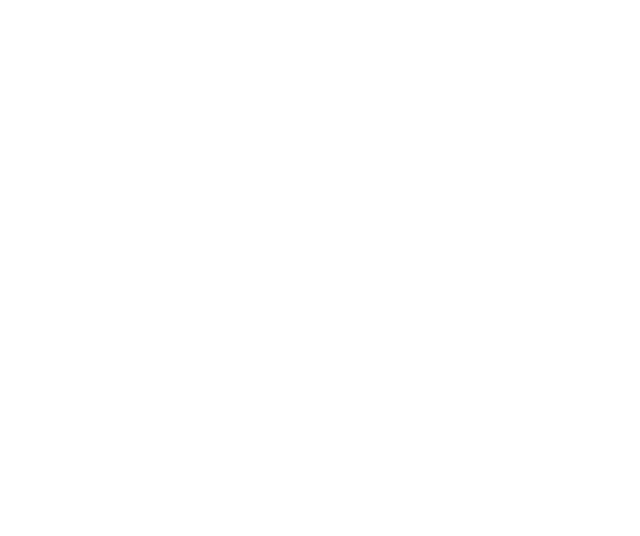
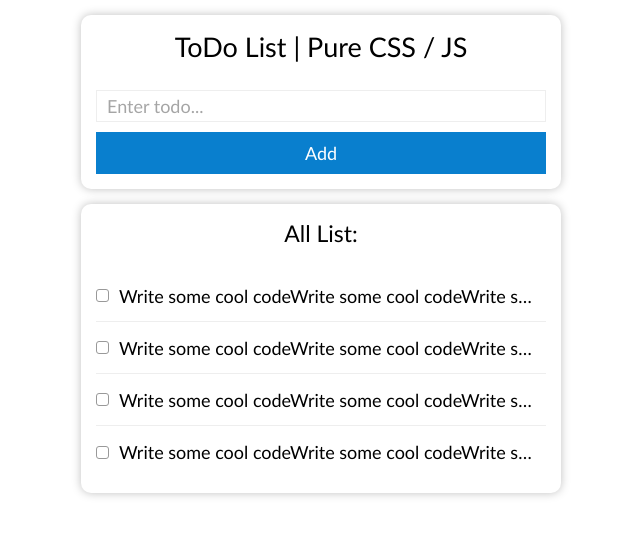
Before and after one commit to jhasuev/todo-pure-css-js, a website built with webpack: page index.html in a window 1280 px wide. Shown: the whole page, without its empty margins (319-959 px from the left). Built offline with nearby package versions, Linux system fonts and the light colour scheme.

Commit message:
html/css layout

```diff
--- a/index.html
+++ b/index.html
@@ -6,6 +6,62 @@
   <title>ToDo List | Pure CSS / JS</title>
 </head>
 <body>
+  <div class="todo-container">
+    <div class="card">
+      <form action="javascript:" class="todo-form">
+        <h1 class="todo-form__title">ToDo List | Pure CSS / JS</h1>
+        <input type="text" class="todo-form__field  form-field" placeholder="Enter todo...">
+        <button class="todo-form__submit  btn  btn--blue">Add</button>
+      </form>
+    </div>
+
+    <div class="card">
+      <div class="todo-list">
+        <h2 class="todo-list__title">All List:</h2>
+        <div class="todo-list__group">
+          <div class="todo-list__group-item">
+            <label class="todo-list__group-checkbox  checkbox">
+              <input type="checkbox" name="done" class="checkbox__field">
+              <i class="checkbox__icon"></i>
+            </label>
+            <div class="todo-list__group-title">Write some cool codeWrite some cool codeWrite some cool codeWrite some cool code</div>
+            <button class="todo-list__group-remove-btn  btn  btn--red" title="Remove item">Remove</button>
+          </div>
+          <div class="todo-list__group-item">
+            <label class="todo-list__group-checkbox  checkbox">
+              <input type="checkbox" name="done" class="checkbox__field">
+              <i class="checkbox__icon"></i>
+            </label>
+            <div class="todo-list__group-title">Write some cool codeWrite some cool codeWrite some cool codeWrite some cool code</div>
+            <button class="todo-list__group-remove-btn  btn  btn--red" title="Remove item">Remove</button>
+          </div>
+          <div class="todo-list__group-item">
+            <label class="todo-list__group-checkbox  checkbox">
+              <input type="checkbox" name="done" class="checkbox__field">
+              <i class="checkbox__icon"></i>
+            </label>
+            <div class="todo-list__group-title">Write some cool codeWrite some cool codeWrite some cool codeWrite some cool code</div>
+            <button class="todo-list__group-remove-btn  btn  btn--red" title="Remove item">Remove</button>
+          </div>
+          <div class="todo-list__group-item">
+            <label class="todo-list__group-checkbox  checkbox">
+              <input type="checkbox" name="done" class="checkbox__field">
+              <i class="checkbox__icon"></i>
+            </label>
+            <div class="todo-list__group-title">Write some cool codeWrite some cool codeWrite some cool codeWrite some cool code</div>
+            <button class="todo-list__group-remove-btn  btn  btn--red" title="Remove item">Remove</button>
+          </div>
+        </div>
+      </div>
+      <!--
+      table (todo list)
+        todo title
+        done checkbox
+        remove button
+      -->
+
+    </div>
+  </div>
   <script src="./dist/main.js"></script>
 </body>
 </html>
--- /dev/null
+++ b/src/scss/common.scss
@@ -0,0 +1,17 @@
+body {
+  font: 18px "Trebuchet MS";
+}
+
+.todo-container {
+  padding: 15px;
+}
+
+@mixin placeholder-styles {
+  color: #000;
+  opacity: .35;
+}
+
+::-webkit-input-placeholder { @include placeholder-styles }
+::-moz-placeholder          { @include placeholder-styles }/* Firefox 19+ */
+:-moz-placeholder           { @include placeholder-styles }/* Firefox 18- */
+:-ms-input-placeholder      { @include placeholder-styles }
--- /dev/null
+++ b/src/scss/components/_btn.scss
@@ -0,0 +1,41 @@
+.btn {
+  position: relative;
+  z-index: 1;
+
+  display: inline-block;
+  padding: 10px;
+  background-color: #333;
+  color: #fff;
+
+  cursor: pointer;
+
+  &:after {
+    content: "";
+    position: absolute;
+    top: 0;
+    left: 0;
+    right: 0;
+    bottom: 0;
+    background-color: #fff;
+    z-index: -1;
+    opacity: 0;
+
+    transition: opacity .2s;
+  }
+
+  &:hover:after {
+    opacity: .2;
+  }
+
+  &:focus:after {
+    opacity: .1;
+  }
+
+  &--blue {
+    background-color: #097FCE;
+  }
+
+  &--red {
+    background-color: #af1623;
+  }
+}
--- /dev/null
+++ b/src/scss/components/_card.scss
@@ -0,0 +1,11 @@
+.card {
+  max-width: 480px;
+  margin: 0 auto;
+  padding: 15px;
+  box-shadow: 0 0 10px rgba(0,0,0,.25);
+  border-radius: 10px;
+
+  & + & {
+    margin-top: 15px;
+  }
+}
--- /dev/null
+++ b/src/scss/components/_checkbox.scss
@@ -0,0 +1,49 @@
+.checkbox {
+  position: relative;
+  font-size: 0;
+  display: block;
+
+  &__field {
+    position: absolute;
+    z-index: -1;
+    opacity: 0;
+  }
+
+  &__icon {
+    position: relative;
+    z-index: 1;
+
+    display: inline-block;
+    width: 13px;
+    height: 13px;
+    border: 1px solid #999;
+    border-radius: 3px;
+    transition: background-color .2s;
+
+    &:after {
+      content: "";
+      position: absolute;
+      left: 50%;
+      bottom: 50%;
+
+      transform: translateX(-60%) rotate(-45deg);
+
+      width: 7px;
+      height: 4px;
+      border: 1px solid #fff;
+      border-top: transparent;
+      border-right: transparent;
+
+      opacity: 0;
+      transition: opacity .2s;
+    }
+  }
+
+  &__field:checked ~ &__icon {
+    background-color: #097FCE;
+    border-color: #097FCE;
+    &:after {
+      opacity: 1;
+    }
+  }
+}
--- /dev/null
+++ b/src/scss/components/_form-field.scss
@@ -0,0 +1,10 @@
+.form-field {
+  border: 1px solid #eee;
+  padding: 4px 10px;
+
+  transition: box-shadow .2s;
+
+  &:focus {
+    box-shadow: 0 0 5px rgba(0,0,0,.2);
+  }
+}
--- /dev/null
+++ b/src/scss/components/_todo-form.scss
@@ -0,0 +1,17 @@
+.todo-form {
+  &__title {
+    font-size: 27px;
+    text-align: center;
+    margin-bottom: 1em;
+  }
+
+  &__field {
+    display: block;
+    width: 100%;
+    margin-bottom: 10px;
+  }
+
+  &__submit {
+    width: 100%;
+  }
+}
--- /dev/null
+++ b/src/scss/components/_todo-list.scss
@@ -0,0 +1,42 @@
+.todo-list {
+  &__title {
+    font-size: 23px;
+    text-align: center;
+    margin-bottom: 1em;
+  }
+  &__group {
+    &-item {
+      display: flex;
+      align-items: center;
+      min-height: 52px;
+      border-bottom: 1px solid #eee;
+
+      &:last-child {
+        border-bottom: none;
+      }
+    }
+    &-checkbox {
+      margin-right: 10px;
+    }
+    &-title {
+      white-space: nowrap;
+      overflow: hidden;
+      text-overflow: ellipsis;
+      margin-right: 10px;
+    }
+
+    &-item.checked &-title {
+      text-decoration: line-through;
+    }
+
+    &-remove-btn {
+      padding: 5px 10px;
+      margin-left: auto;
+      display: none;
+    }
+
+    &-item:hover &-remove-btn {
+      display: block;
+    }
+  }
+}
--- a/src/scss/main.scss
+++ b/src/scss/main.scss
@@ -1 +1,9 @@
-@import "reset.scss";
+@import "reset";
+@import "common";
+@import "scrollbar";
+@import "components/btn";
+@import "components/form-field";
+@import "components/checkbox";
+@import "components/card";
+@import "components/todo-form";
+@import "components/todo-list";
--- a/src/scss/reset.scss
+++ b/src/scss/reset.scss
@@ -2,6 +2,7 @@
   padding: 0;
   margin: 0;
   font-weight: inherit;
+  font-family: inherit;
   font-size: inherit;
   font-style: normal;
   letter-spacing: 0;
--- /dev/null
+++ b/src/scss/scrollbar.scss
@@ -0,0 +1,12 @@
+::-webkit-scrollbar {
+  width: 10px;
+}
+
+::-webkit-scrollbar-track {
+  box-shadow: inset 0 0 6px rgba(0, 0, 0, 0.3);
+}
+
+::-webkit-scrollbar-thumb {
+  background-color: darkgrey;
+  outline: 1px solid slategrey;
+}
```
